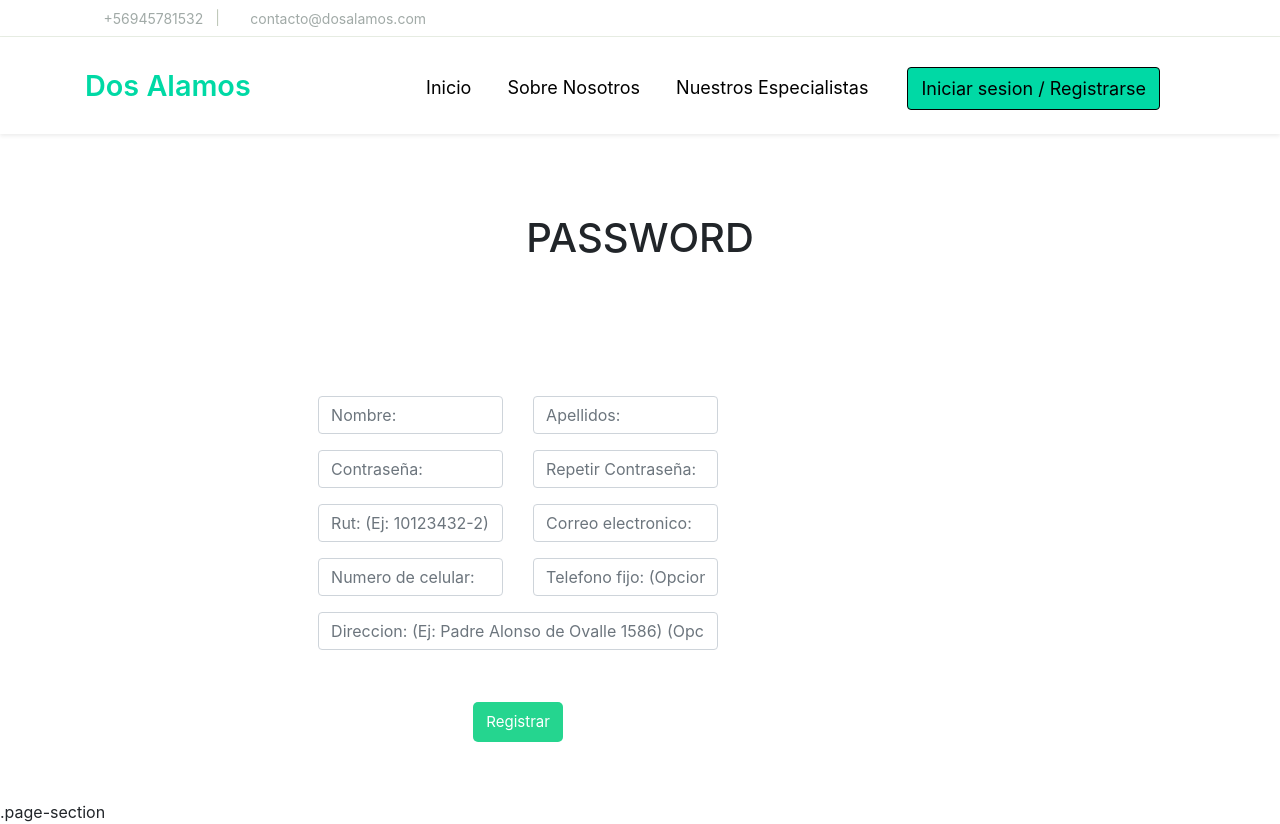
After one commit to Keymers01/centroMedico, a Flask app: page /forgot_pass in a window 1280 px wide. The commit adds this page. Run offline with Flask 2, Linux system fonts and the light colour scheme; parts of the project's set-up code (start-up, migrations or seed data) failed here and were passed over; some libraries are stand-ins or nearby versions; some web fonts are replaced.

Commit message:
Pagina funcional Routing a Forgot Pass

```diff
--- a/app.py
+++ b/app.py
@@ -1,3 +1,4 @@
+
 from flask import Flask,  render_template, request, redirect, url_for, session # pip install Flask
 from flask_mysqldb import MySQL,MySQLdb # pip install Flask-MySQLdb
 from os import path #pip install notify-py
@@ -16,6 +17,10 @@ mysql = MySQL(app)
 @app.route('/')
 def home():
     return render_template("contenido.html")
+
+@app.route('/forgot_pass', methods = ["GET", "POST"])
+def forgot_pass():
+    return render_template("forgot_pass.html")
 
 @app.route('/layout', methods = ["GET", "POST"])
 def layout():
--- a/static/css/style.css
+++ b/static/css/style.css
@@ -506,13 +506,13 @@ body:before{
   .btn-primary {
     color: #fff;
     background-color: #00D9A5;
-    border-color: transparent;
+    border-color: #6c757d;
   }
 
   .btn-primary.disabled, .btn-primary:disabled {
     color: #fff;
     background-color: #07be94;
-    border-color: transparent;
+    border-color: #6c757d;
   }
 
   .btn-primary:not(:disabled):not(.disabled):active, .btn-primary:not(:disabled):not(.disabled).active,
--- /dev/null
+++ b/templates/forgot_pass.html
@@ -0,0 +1,126 @@
+{% extends 'layout.html' %}
+{% block title %} Registro {% endblock %}
+
+{% block content %}
+
+
+<div class="page-section">
+    <div class="container">
+      <h1 class="text-center wow fadeInUp">PASSWORD</h1>
+
+      <form class=form action="/registro" onsubmit="myFunction()" method="POST" class="contact-form">
+        <div class="row mt-5 ">
+          <div class="col-12 col-sm-6 py-2 wow fadeInRight">
+            <input type="text" name="name" id="name" required class="form-control required"" placeholder="Nombre:">
+          </div>
+          <div class="col-12 col-sm-6 py-2 wow fadeInRight">
+            <input type="text" name="last_name" id="last_name" required class="form-control" placeholder="Apellidos:">
+          </div>
+          <div class="col-12 col-sm-6 py-2 wow fadeInLeft">
+            <input type="password" name="password" id="password" required class="form-control" minlength="8" placeholder="Contraseña:">
+          </div>
+          <div class="col-12 col-sm-6 py-2 wow fadeInRight">
+            <input type="password" name="pass_confirmation" id="pass_confirmation" required class="form-control" minlength="8" placeholder="Repetir Contraseña:">
+          </div>
+          <div class="col-12 col-sm-6 py-2 wow fadeInLeft">
+            <input oninput="checkRut(this)" type="text" name="rut" id="rut" maxlength="10" class="form-control" required placeholder="Rut: (Ej: 10123432-2)">
+          </div>
+          <div class="col-12 col-sm-6 py-2 wow fadeInRight">
+            <input type="email" name="email" id="email" class="form-control" required placeholder="Correo electronico:">
+          </div>
+          <div class="col-12 col-sm-6 py-2 wow fadeInLeft">
+            <input type="text" name="cellphone_num" id="cellphone_num" class="form-control" required placeholder="Numero de celular:">
+          </div>
+
+          <div class="col-12 col-sm-6 py-2 wow fadeInRight">
+            <input type="text" name="phone_num" id="phone_num" class="form-control"  placeholder="Telefono fijo: (Opcional)">
+          </div>
+          <div class="col-12 py-2 wow fadeInUp" data-wow-delay="300ms">
+            <input type="text" name="address" id="address" class="form-control"  placeholder="Direccion: (Ej: Padre Alonso de Ovalle 1586) (Opcional)">
+          </div>
+        </div>
+        <br>
+
+        <div class="form-group">
+            <button class="boton btn btn-primary wow fadeInUp">Registrar</button>
+        </div>
+
+    </form>
+    <script>
+    function myFunction() {
+      alert("Su cuenta ha sido creada!");
+    }
+    </script>
+
+    </div> <!-- .container -->
+  </div> .page-section
+
+<!--
+    <div class="registro">
+        <form class=form action="/registro" onsubmit="myFunction()" method="POST">
+
+            <h1 class="form_titulo">Ingresa tus datos!</h1><br>
+
+            <div class="form-group col-12 col-sm-6 py-2 wow fadeInLeft">
+                <label>Nombre:</label>
+                <input type="text" class="form-input" name="name" required placeholder="Nombre:">
+            </div>
+            <div class="form-group col-12 col-sm-6 py-2 wow fadeInLeft">
+                <label>Apellidos:</label>
+                <input type="text" class="form-input" name="last_name" required placeholder="Apellidos:"><br>
+            </div>
+
+            <div class="form-group col-12 col-sm-6 py-2 wow fadeInLeft">
+                <label>RUT:</label>
+                <input oninput="checkRut(this)" type="text" class="form-input" name="rut" required maxlength="10" placeholder="Rut: (Ej: 12345678-9)"><br>
+            </div>
+
+            <div class="form-group col-12 col-sm-6 py-2 wow fadeInLeft">
+                <label>Celular:</label>
+                <input type="text" class="form-input" name="cellphone_num" maxlength="12" required placeholder="Celular: (Ej: +56912345678)">
+            </div>
+
+            <div class="form-group">
+                <label>Correo Electronico:</label>
+                <input type="email" class="form-input" name="email" required placeholder="Correo electronico">
+            </div>
+
+            <div class="form-group">
+                <label>Contraseña:</label>
+                <input type="password" class="form-input" name="password" minlength="8" required placeholder="Contraseña:">
+            </div>
+
+            <div class="form-group">
+                <label>Repetir contraseña:</label>
+                <input type="password" class="form-input" name="pass_confirmation" minlength="8" required placeholder="Repetir Contraseña:">
+            </div>
+
+            <div class="form-group">
+                <label>Direccion: (Opcional)</label>
+                <input type="text" class="form-input" name="address" placeholder="Direccion: (Opcional)">
+            </div>
+
+            <div class="form-group">
+                <label>Telefono: (Opcional)</label>
+                <input type="text" class="form-input" name="phone_num" maxlength="12" placeholder="Direccion: (Opcional)" >
+            </div>
+
+            <div class="form-group">
+                <button class="boton">Registrar</button>
+            </div>
+
+        </form>
+
+
+
+    </div> -->
+
+    <script>
+        function myFunction() {
+          alert("Ya creaste tu cuenta en Dos Alamos! Porfavor, inicia sesion.");
+        }
+        </script>
+
+    <script src="../static/js/rut.js"></script>
+
+{% endblock %}
--- a/templates/login.html
+++ b/templates/login.html
@@ -24,7 +24,6 @@
 
           <br />
 
-
           <div id="columnaregistro" class="col-sm-6 py-2 wow fadeInLeft">
             <h1>¿Eres Nuevo?</h1>
             <a type="submit" class="btn btn-primary wow zoomIn" href="/registro">Crea tu cuenta!</a>
@@ -34,7 +33,7 @@
         <button class="btn btn-primary wow zoomIn" class="boton">Ingresar</button>
         </br>
         </br>
-        <a href="password.html"> He olvidado mi contraseña</a>
+        <a href="/forgot_pass">He olvidado mi contraseña</a>
       </form>
     </div>
 
```
